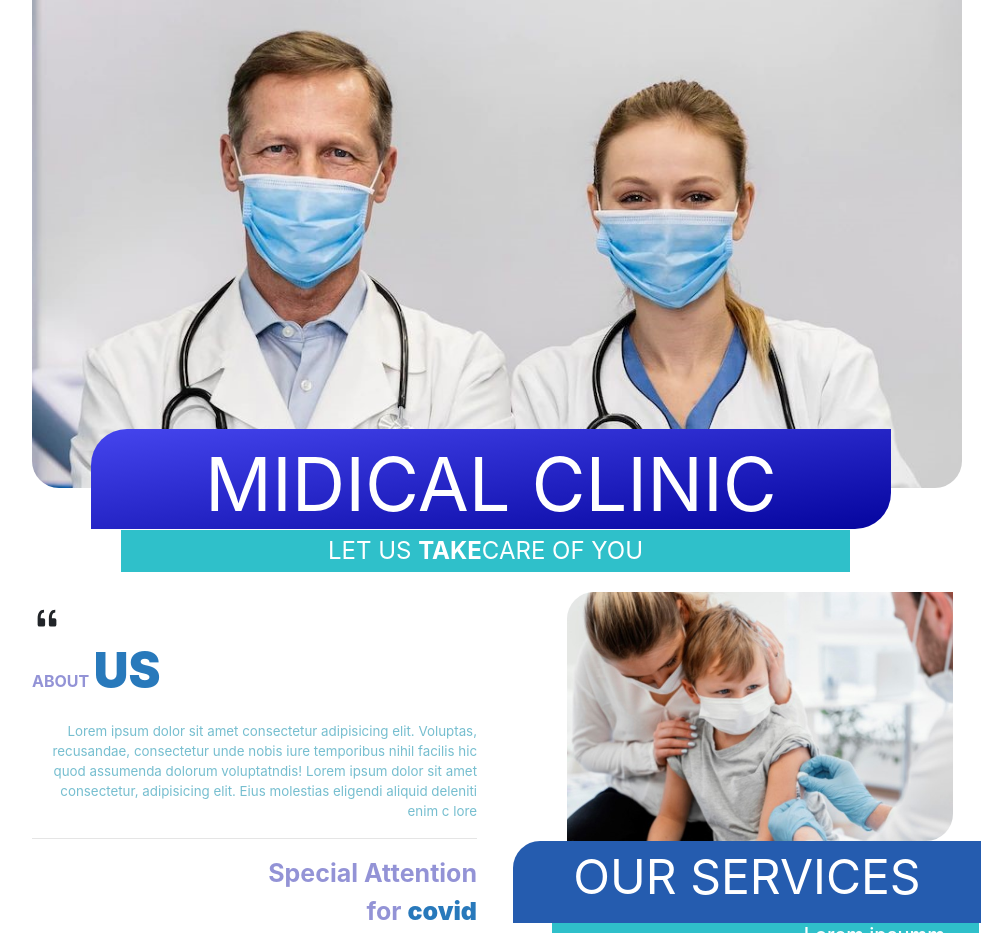
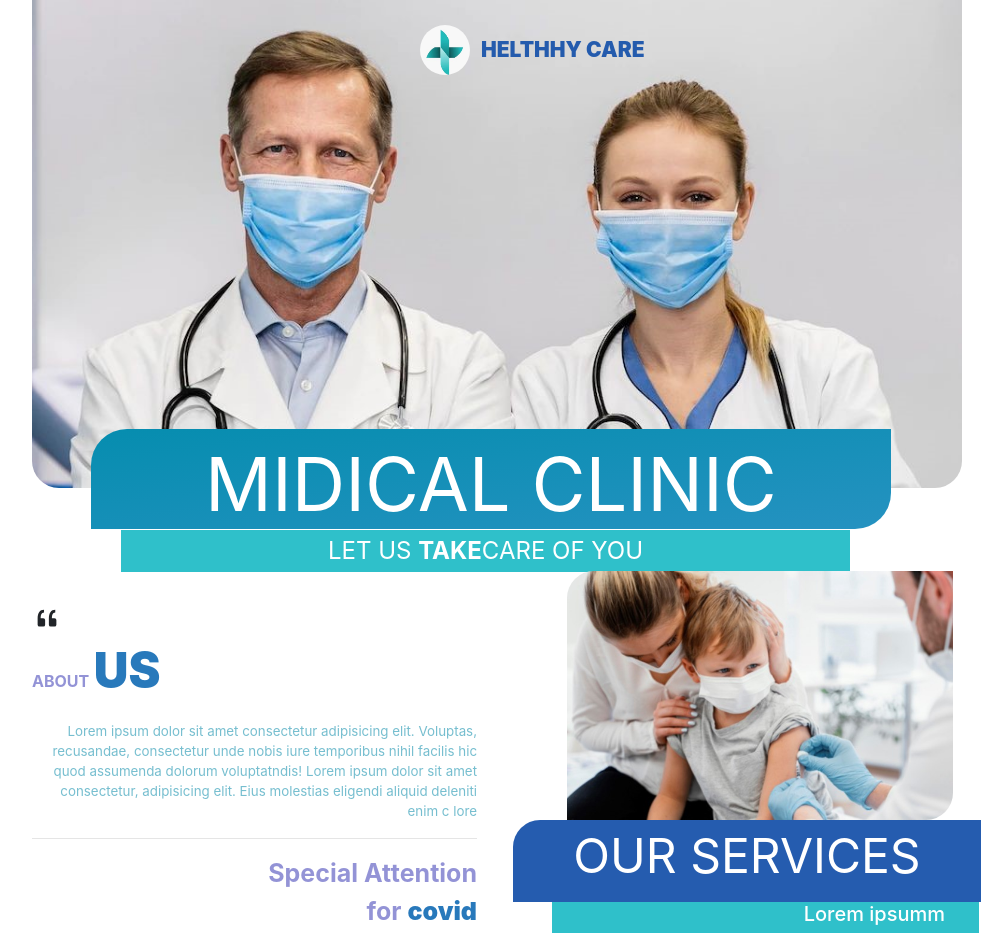
Before and after one commit to Mayurimanek11/layout_1, a plain HTML site: page index.html in a window 1280 px wide. Shown: the top 933 px of the page, without its empty margins (53-1046 px from the left). Drawn offline with nearby package versions, Linux system fonts and the light colour scheme.

Commit message:
add gradient effect

```diff
--- a/css.css
+++ b/css.css
@@ -8,16 +8,33 @@
     background-size: cover;
     border-bottom-left-radius: 27px;
     border-bottom-right-radius: 27px;
+}
+/*-----------------logo img--------*/
+.logo_img
+{
+    width: 50px;
+    height: 50px;
+    margin-left: 388px;
+    border-radius: 113px;
+    margin-top: 25px;
+}
+.logo
+{
+    margin-left: 449px;
+    margin-top: -41px;
+    font-weight: 900;
+    color: rgba(23, 82, 170, 0.938);
 
+    font-size: 21px;
+}
 
-}
 /*----------------------------blue block--------------*/
 .mid
 {
 
 
     justify-content: center;
-    background-image: linear-gradient(to bottom right, rgb(69, 69, 238),rgb(5, 5, 158));
+    background-image: linear-gradient(to bottom right, rgb(6, 141, 175),rgb(37, 146, 193));
     width:800px;
     height: 100px;
     color: white;
@@ -87,7 +104,7 @@
     width: 386px;
     height: 249px;
     margin-left: 535px;
-    margin-top: -908px;
+    margin-top: -950px;
     border-bottom-right-radius: 27px;
     border-top-left-radius: 27px;
 }
@@ -102,7 +119,7 @@
     font-size: xxx-large;
     text-align: center;
     margin-left: 481px;
-    margin-top:-340px;
+    margin-top:-361px;
 }
 .lorempart
 {
@@ -132,6 +149,7 @@
     margin-block: 30px;
     margin-left: 108px;
 
+
 }
 .barcode
 {
@@ -140,5 +158,4 @@
     margin-left: 288px;
     margin-top: -64px;
 
-
 }
--- a/index.html
+++ b/index.html
@@ -13,6 +13,8 @@
 <body>
     <div class="container">
         <div class="main_img">
+          <img class="logo_img"src="img/logo.jpg" alt="logo img">
+          <p class="logo">HELTHHY CARE</p>
           </div>
           <div >
             <!--------------------------------------first part-------->
@@ -27,7 +29,7 @@
             <div class="row">
                 <div class="col-lg-5">
                     <div>
-                        <p class="about ">
+                        <p class="about">
                            <div> <svg xmlns="http://www.w3.org/2000/svg" width="30" height="30" fill="currentColor" class="bi bi-quote" viewBox="0 0 16 16">
                                 <path d="M12 12a1 1 0 0 0 1-1V8.558a1 1 0 0 0-1-1h-1.388c0-.351.021-.703.062-1.054.062-.372.166-.703.31-.992.145-.29.331-.517.559-.683.227-.186.516-.279.868-.279V3c-.579 0-1.085.124-1.52.372a3.322 3.322 0 0 0-1.085.992 4.92 4.92 0 0 0-.62 1.458A7.712 7.712 0 0 0 9 7.558V11a1 1 0 0 0 1 1h2Zm-6 0a1 1 0 0 0 1-1V8.558a1 1 0 0 0-1-1H4.612c0-.351.021-.703.062-1.054.062-.372.166-.703.31-.992.145-.29.331-.517.559-.683.227-.186.516-.279.868-.279V3c-.579 0-1.085.124-1.52.372a3.322 3.322 0 0 0-1.085.992 4.92 4.92 0 0 0-.62 1.458A7.712 7.712 0 0 0 3 7.558V11a1 1 0 0 0 1 1h2Z"/>
                               </svg></div>
@@ -61,7 +63,7 @@
 
 
                     <div>
-                        <!--------------------------contec us------------------------------>
+                        <!--------------------------contact us------------------------------>
                         <div class="contectus">
                           <p class="contectus">CONTECT US <br>00 54 9 342 547812</p>
                           <svg class="contectus" xmlns="http://www.w3.org/2000/svg" width="16" height="16" fill="currentColor" class="bi bi-globe" viewBox="0 0 16 16">
@@ -85,7 +87,7 @@
 
 
                   </div>
-                  <!----------------social icon-->
+                  <!----------------social icon---------------------------------------------->
                   <div class="container">
                     <div class="row">
                       <div class="col-lg-6">
@@ -104,6 +106,15 @@
                             <img src="img/barcode.jpg" width="91px">
                           </div>
 
+
+                        </div></div>
+
+
+
+
+
+
+
                         </div>
                       </div>
                     </div>
```
Also changed, not shown: barcode.jpg (deleted), img/logo.jpg (added).
